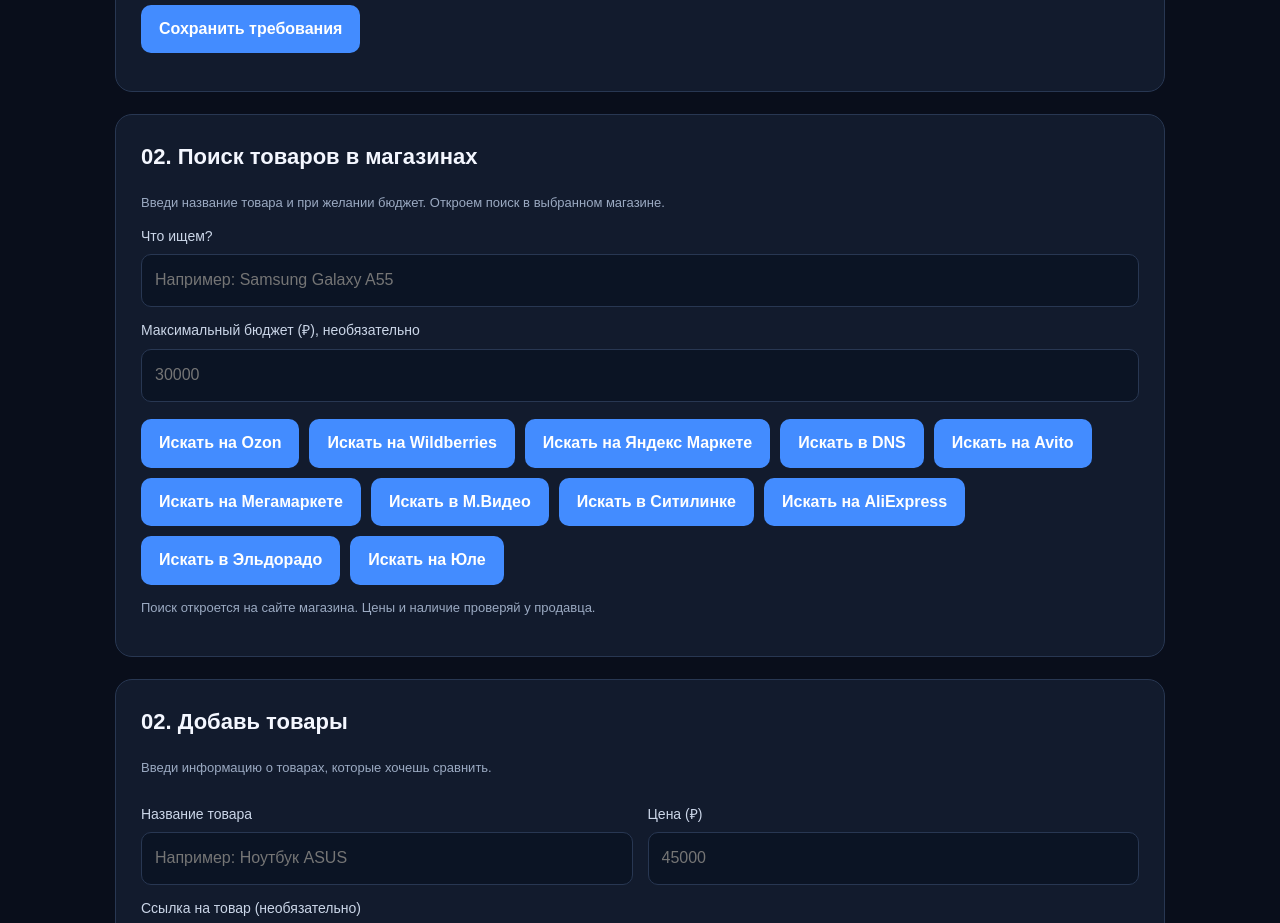
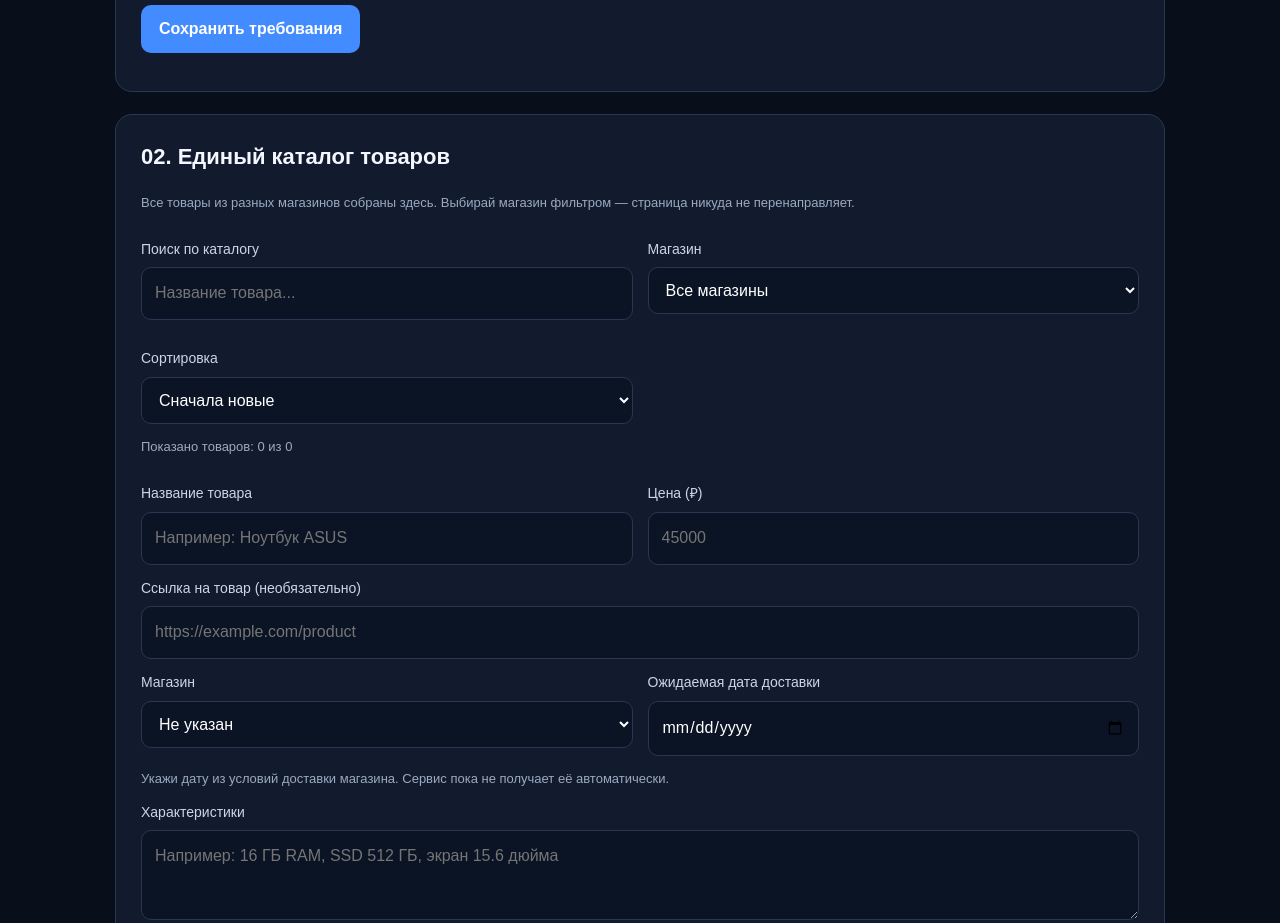
Before and after one commit to xxleb-r/xlebusek-pick, a plain HTML site: page index.html in a window 1280 px wide. Shown: the part 775-1698 px from the top of the page. Drawn offline with Linux system fonts and the light colour scheme.

Commit message:
Replace marketplace redirects with unified filtered product catalog

```diff
--- a/index.html
+++ b/index.html
@@ -203,7 +203,7 @@ a {color:#78b5ff}
   <nav>
     <a href="#search">Подбор</a>
     <a href="#products">Товары</a>
-    <a href="#marketSearch">Поиск магазинов</a>
+    <a href="#products">Каталог</a>
     <a href="#comparison">Сравнение</a>
     <a href="#about">О проекте</a>
   </nav>
@@ -250,32 +250,44 @@ a {color:#78b5ff}
   <p class="small" id="taskStatus"></p>
 </section>
 
-<section class="section" id="marketSearch">
-  <h2>02. Поиск товаров в магазинах</h2>
-  <p class="small">Введи название товара и при желании бюджет. Откроем поиск в выбранном магазине.</p>
-  <label for="marketQuery">Что ищем?</label>
-  <input id="marketQuery" type="search" placeholder="Например: Samsung Galaxy A55">
-  <label for="marketBudget">Максимальный бюджет (₽), необязательно</label>
-  <input id="marketBudget" type="number" min="0" placeholder="30000">
-  <div class="actions">
-    <button class="btn" onclick="searchMarket('ozon')">Искать на Ozon</button>
-    <button class="btn" onclick="searchMarket('wb')">Искать на Wildberries</button>
-    <button class="btn" onclick="searchMarket('ym')">Искать на Яндекс Маркете</button>
-    <button class="btn" onclick="searchMarket('dns')">Искать в DNS</button>
-    <button class="btn" onclick="searchMarket('avito')">Искать на Avito</button>
-    <button class="btn" onclick="searchMarket('megamarket')">Искать на Мегамаркете</button>
-    <button class="btn" onclick="searchMarket('mvideo')">Искать в М.Видео</button>
-    <button class="btn" onclick="searchMarket('citilink')">Искать в Ситилинке</button>
-    <button class="btn" onclick="searchMarket('aliexpress')">Искать на AliExpress</button>
-    <button class="btn" onclick="searchMarket('eldorado')">Искать в Эльдорадо</button>
-    <button class="btn" onclick="searchMarket('youla')">Искать на Юле</button>
+<section class="section" id="products">
+  <h2>02. Единый каталог товаров</h2>
+  <p class="small">Все товары из разных магазинов собраны здесь. Выбирай магазин фильтром — страница никуда не перенаправляет.</p>
+  <div class="grid">
+    <div>
+      <label for="catalogSearch">Поиск по каталогу</label>
+      <input id="catalogSearch" type="search" placeholder="Название товара..." oninput="renderProducts()">
+    </div>
+    <div>
+      <label for="storeFilter">Магазин</label>
+      <select id="storeFilter" onchange="renderProducts()">
+        <option value="all">Все магазины</option>
+        <option value="Ozon">Ozon</option>
+        <option value="Wildberries">Wildberries</option>
+        <option value="Яндекс Маркет">Яндекс Маркет</option>
+        <option value="Авито">Авито</option>
+        <option value="DNS">DNS</option>
+        <option value="Мегамаркет">Мегамаркет</option>
+        <option value="М.Видео">М.Видео</option>
+        <option value="Ситилинк">Ситилинк</option>
+        <option value="AliExpress">AliExpress</option>
+        <option value="Эльдорадо">Эльдорадо</option>
+        <option value="Юла">Юла</option>
+        <option value="Другой магазин">Другой магазин</option>
+        <option value="__none">Магазин не указан</option>
+      </select>
+    </div>
+    <div>
+      <label for="priceSort">Сортировка</label>
+      <select id="priceSort" onchange="renderProducts()">
+        <option value="new">Сначала новые</option>
+        <option value="cheap">Сначала дешевле</option>
+        <option value="expensive">Сначала дороже</option>
+        <option value="name">По названию</option>
+      </select>
+    </div>
   </div>
-  <p class="small" id="marketStatus">Поиск откроется на сайте магазина. Цены и наличие проверяй у продавца.</p>
-</section>
-
-<section class="section" id="products">
-  <h2>02. Добавь товары</h2>
-  <p class="small">Введи информацию о товарах, которые хочешь сравнить.</p>
+  <p class="small" id="catalogCount" aria-live="polite"></p>
 
   <div class="grid">
     <div>
@@ -382,45 +394,6 @@ let taskData = {
   requirements:""
 };
 
-function searchMarket(store) {
-  const queryInput = document.getElementById("marketQuery");
-  const budgetInput = document.getElementById("marketBudget");
-  const query = queryInput.value.trim();
-  const budget = Number(budgetInput.value);
-
-  if (!query) {
-    document.getElementById("marketStatus").textContent = "Сначала введи название товара.";
-    queryInput.focus();
-    return;
-  }
-
-  if (budgetInput.value && (!Number.isFinite(budget) || budget < 0)) {
-    document.getElementById("marketStatus").textContent = "Проверь значение бюджета.";
-    return;
-  }
-
-  const searchText = query + (budget > 0 ? " до " + budget + " рублей" : "");
-  const encoded = encodeURIComponent(searchText);
-  const urls = {
-    ozon: "https://www.ozon.ru/search/?text=" + encoded,
-    wb: "https://www.wildberries.ru/catalog/0/search.aspx?search=" + encoded,
-    ym: "https://market.yandex.ru/search?text=" + encoded,
-    dns: "https://www.dns-shop.ru/search/?q=" + encoded,
-    avito: "https://www.avito.ru/rossiya?q=" + encoded,
-    megamarket: "https://megamarket.ru/catalog/?q=" + encoded,
-    mvideo: "https://www.mvideo.ru/product-list-page?q=" + encoded,
-    citilink: "https://www.citilink.ru/search/?text=" + encoded,
-    aliexpress: "https://aliexpress.ru/wholesale?SearchText=" + encoded,
-    eldorado: "https://www.eldorado.ru/",
-    youla: "https://youla.ru/all?q=" + encoded
-  };
-
-  if (!urls[store]) return;
-  document.getElementById("marketStatus").textContent =
-    "Открываем поиск. Проверь цену, характеристики и наличие на сайте магазина.";
-  window.open(urls[store], "_blank", "noopener,noreferrer");
-}
-
 function loadData() {
   try {
     const savedProducts = localStorage.getItem("xpick_products");
@@ -507,6 +480,8 @@ function addDemo() {
     name:"Пример ноутбука",
     price:45000,
     link:"",
+    store:"Ozon",
+    delivery:"",
     specs:"16 ГБ RAM, SSD 512 ГБ, экран 15.6 дюйма",
     pros:"Небольшой вес, быстрый SSD",
     cons:"Средняя автономность"
@@ -535,20 +510,38 @@ function safeText(value) {
 
 function renderProducts() {
   const box = document.getElementById("productList");
+  const search = (document.getElementById("catalogSearch")?.value || "").trim().toLowerCase();
+  const store = document.getElementById("storeFilter")?.value || "all";
+  const sort = document.getElementById("priceSort")?.value || "new";
 
-  if(!products.length) {
-    box.innerHTML = '<div class="empty">Пока товаров нет.</div>';
+  let visible = products.filter(p => {
+    const matchesSearch = !search || (String(p.name || "") + " " + String(p.specs || "")).toLowerCase().includes(search);
+    const matchesStore = store === "all" ||
+      (store === "__none" ? !p.store : (p.store || "") === store);
+    return matchesSearch && matchesStore;
+  });
+
+  if (sort === "cheap") visible.sort((a,b) => Number(a.price) - Number(b.price));
+  if (sort === "expensive") visible.sort((a,b) => Number(b.price) - Number(a.price));
+  if (sort === "name") visible.sort((a,b) => String(a.name).localeCompare(String(b.name), "ru"));
+  if (sort === "new") visible.sort((a,b) => Number(b.id) - Number(a.id));
+
+  const count = document.getElementById("catalogCount");
+  if (count) count.textContent = "Показано товаров: " + visible.length + " из " + products.length;
+
+  if(!visible.length) {
+    box.innerHTML = '<div class="empty">' + (products.length ? 'По выбранным фильтрам товары не найдены.' : 'Каталог пока пуст. Добавь первый товар ниже.') + '</div>';
     return;
   }
 
-  box.innerHTML = products.map(p => `
+  box.innerHTML = visible.map(p => `
     <div class="product">
       <h3>${safeText(p.name)}</h3>
-      <div class="product-score">${p.price.toLocaleString("ru-RU")} ₽</div>
-      <p class="small"><strong>Магазин:</strong> ${safeText(p.store || "Не указан")}</p>
+      <div class="product-score">${Number(p.price).toLocaleString("ru-RU")} ₽</div>
+      <p class="small"><strong>Магазин:</strong> <span class="tag">${safeText(p.store || "Не указан")}</span></p>
       <p class="small"><strong>Ожидаемая доставка:</strong> ${p.delivery ? safeText(new Date(p.delivery + "T00:00:00").toLocaleDateString("ru-RU")) : "Дата не указана"}</p>
       <p>${safeText(p.specs)}</p>
-      ${p.link ? `<p><a href="${safeText(p.link)}" target="_blank" rel="noopener noreferrer">Открыть товар ↗</a></p>` : ""}
+      ${p.link ? `<p><a href="${safeText(p.link)}" target="_blank" rel="noopener noreferrer">Открыть страницу товара ↗</a></p>` : ""}
       <p class="small"><span class="good">Плюсы:</span> ${safeText(p.pros || "Не указаны")}</p>
       <p class="small"><span class="bad">Минусы:</span> ${safeText(p.cons || "Не указаны")}</p>
       <button class="btn danger" onclick="removeProduct(${p.id})">Удалить</button>
```
